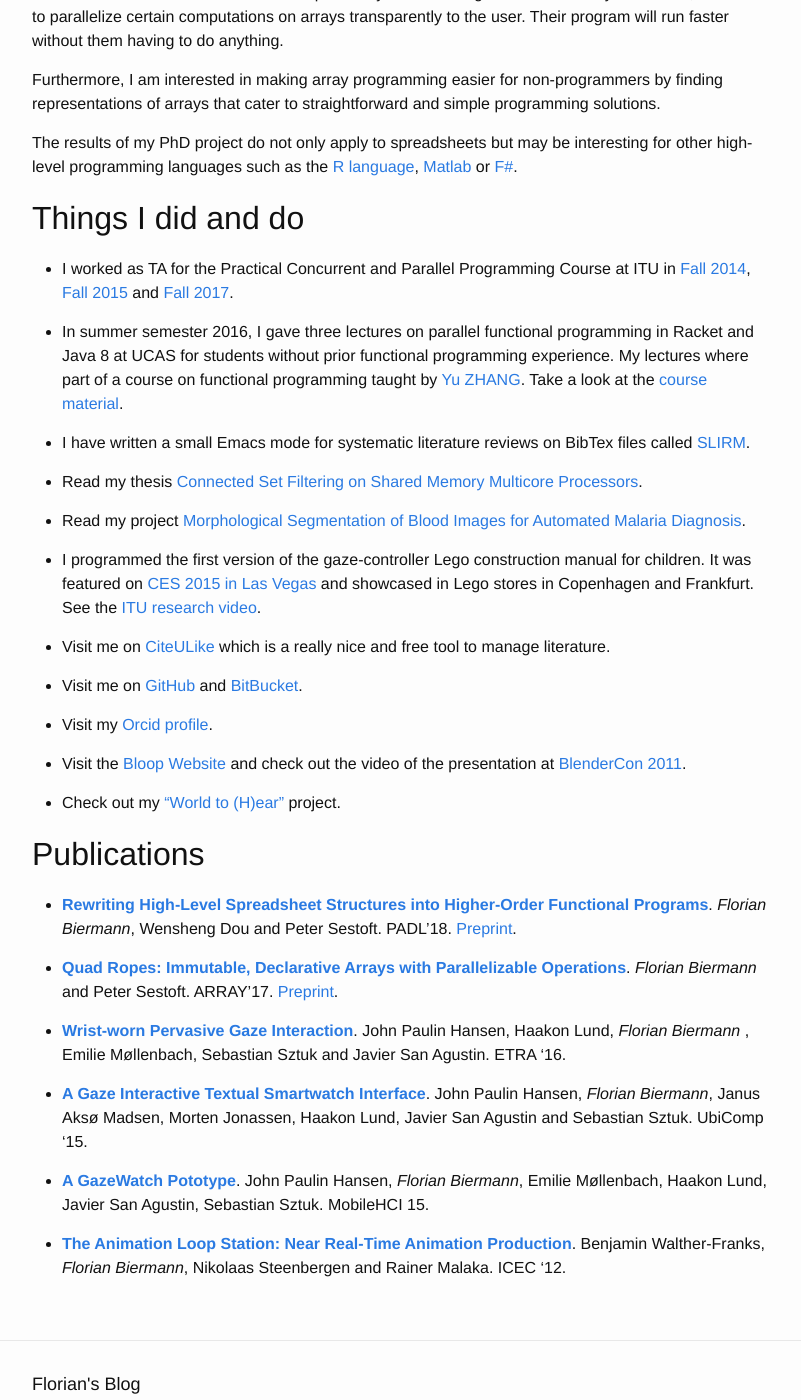
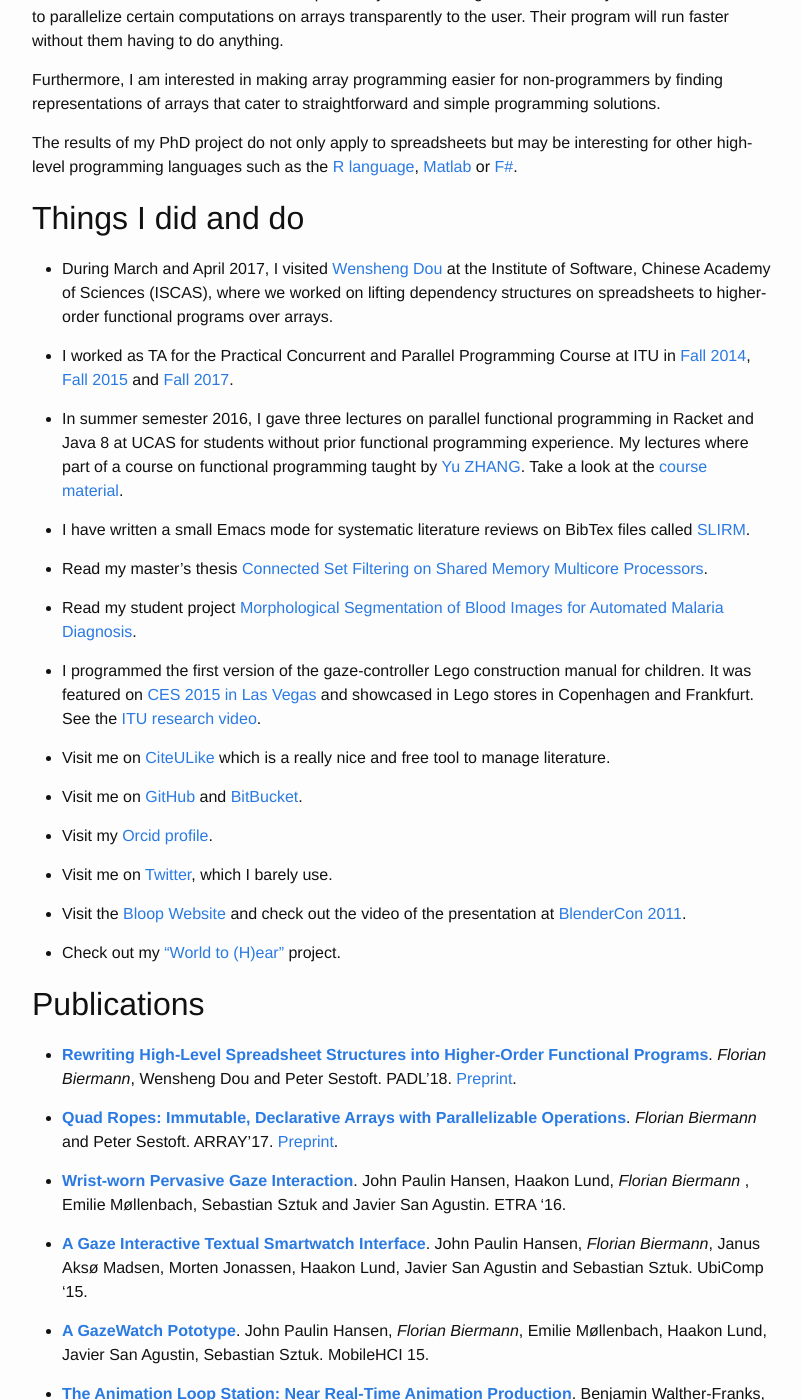
Before and after one commit to fbie/fbie.github.io, a Jekyll site: the page built from about.md, in a window 1280 px wide and 1400 px high, scrolled down 792 px. Shown: the whole window, without its empty margins (238-1039 px from the left). Built offline with Jekyll 4.4.1, drawn with Linux system fonts in a browser that asks for light colours.

Commit message:
Add visit to ISCAS in spring 2017

```diff
--- a/about.md
+++ b/about.md
@@ -28,15 +28,17 @@ The results of my PhD project do not only apply to spreadsheets but may be inter
 
 ## Things I did and do ##
 
+- During March and April 2017, I visited [Wensheng Dou](http://www.tcse.cn/~wsdou/) at the Institute of Software, Chinese Academy of Sciences (ISCAS), where we worked on lifting dependency structures on spreadsheets to higher-order functional programs over arrays.
+
 - I worked as TA for the Practical Concurrent and Parallel Programming Course at ITU in [Fall 2014](http://www.itu.dk/people/sestoft/itu/PCPP/E2014/), [Fall 2015](http://www.itu.dk/people/sestoft/itu/PCPP/E2015/) and [Fall 2017](http://itu.dk/people/rikj/PCPP2017/).
 
 - In summer semester 2016, I gave three lectures on parallel functional programming in Racket and Java 8 at UCAS for students without prior functional programming experience.  My lectures where part of a course on functional programming taught by [Yu ZHANG](http://lcs.ios.ac.cn/~yzhang).  Take a look at the [course material](https://github.com/fbie/parallel-functional-lectures).
 
 - I have written a small Emacs mode for systematic literature reviews on BibTex files called [SLIRM](https://github.com/fbie/slirm).
 
-- Read my thesis [Connected Set Filtering on Shared Memory Multicore Processors](https://itu.dk/people/fbie/thesis.pdf).
+- Read my master's thesis [Connected Set Filtering on Shared Memory Multicore Processors](https://itu.dk/people/fbie/thesis.pdf).
 
-- Read my project [Morphological Segmentation of Blood Images for Automated Malaria Diagnosis](https://itu.dk/people/fbie/morphological_segmentation_malaria.pdf).
+- Read my student project [Morphological Segmentation of Blood Images for Automated Malaria Diagnosis](https://itu.dk/people/fbie/morphological_segmentation_malaria.pdf).
 
 - I programmed the first version of the gaze-controller Lego construction manual for children.  It was featured on [CES 2015 in Las Vegas](https://www.youtube.com/watch?v=WgpbtsK7a88) and showcased in Lego stores in Copenhagen and Frankfurt.  See the [ITU research video](https://www.youtube.com/watch?v=vLMaMqkISR0).
 
@@ -45,6 +47,8 @@ The results of my PhD project do not only apply to spreadsheets but may be inter
 - Visit me on [GitHub](https://github.com/fbie) and [BitBucket](https://bitbucket.org/fbie).
 
 - Visit my [Orcid profile](http://orcid.org/0000-0002-5814-3202).
+
+- Visit me on [Twitter](https://twitter.com/florianbier), which I barely use.
 
 - Visit the [Bloop Website](http://dm.tzi.de/bloop/) and check out the video of the presentation at [BlenderCon 2011](https://www.youtube.com/watch?v=Uwm57iTytZs).
 
```
